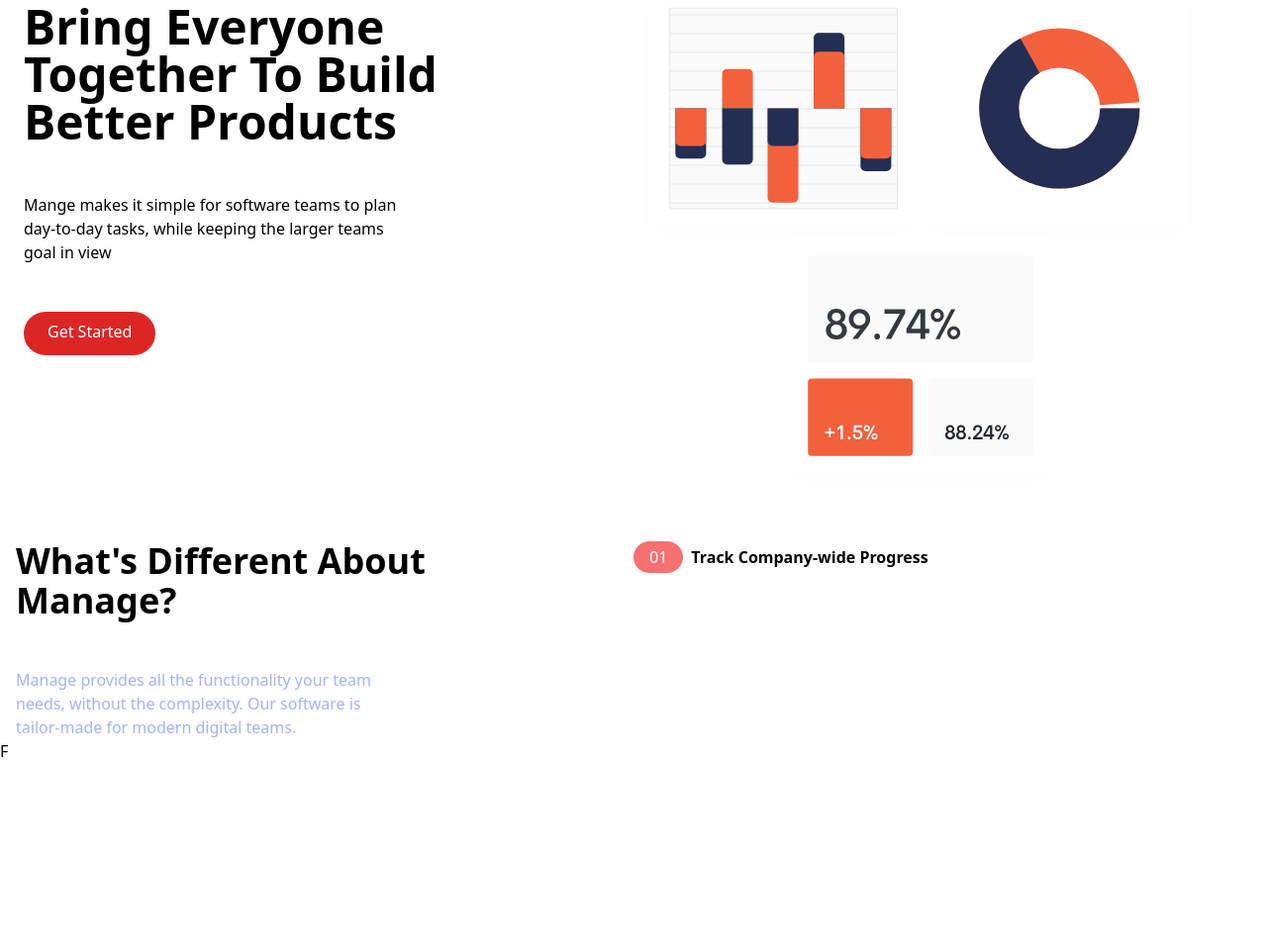
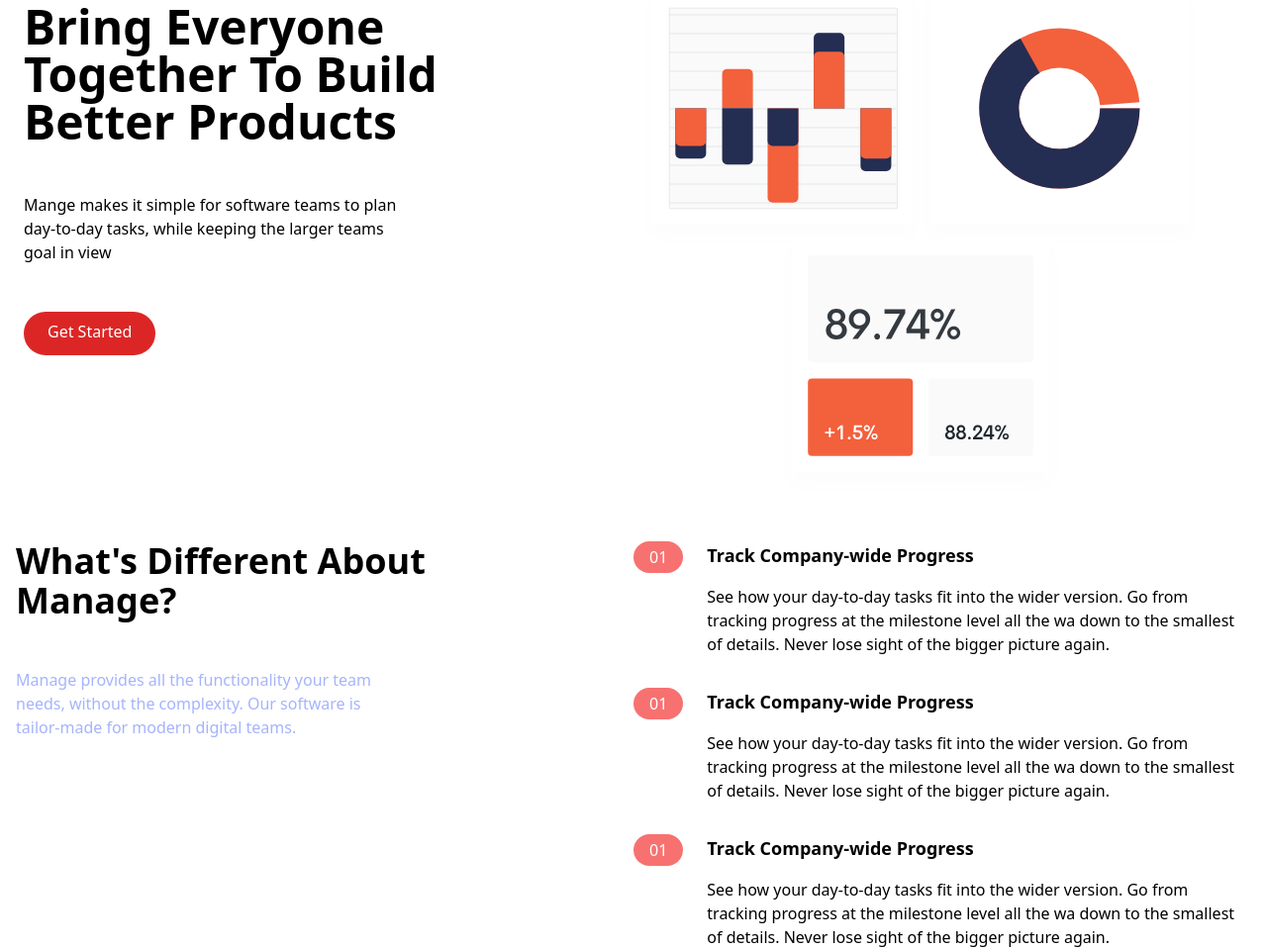
Before and after one commit to TaiwoOluwaseyi/Manage_Landing_Page, a plain HTML site: page index.html in a window 1280 px wide. Shown: the part 150-1109 px from the top of the page at 99% size. Before the commit the page ends 921 px from the top, so only its background shows below. Drawn offline with nearby package versions, Linux system fonts and the light colour scheme.

Commit message:
just be good at what you do

```diff
--- a/index.html
+++ b/index.html
@@ -100,10 +100,87 @@
                 >
                   01
                 </div>
-                <h3 class="text-base font-bold md:nb-4 nd:hidden">Track Company-wide Progress</h3>
+                <h3 class="text-base font-bold md:mb-4 md:hidden">
+                  Track Company-wide Progress
+                </h3>
               </div>
             </div>
+
+            <div>
+              <h3 class="hidden mb-4 text-lg font-bold md:block">
+                Track Company-wide Progress
+              </h3>
+              <p class="text-">
+                See how your day-to-day tasks fit into the wider version. Go from tracking progress at the milestone level all the wa down to the smallest of details. Never lose sight of the bigger picture again.
+              </p>
+            </div>
           </div>
+
+
+          <div
+            class="flex flex-col space-y-3 md:space-y-0 md:space-x-6 md:flex-row"
+          >
+            <!-- Heading -->
+            <div class="rounded-l-full bg-red-400 md:bg-transparent">
+              <div class="flex items-center space-x-2">
+                <div
+                  class="px-4 py-2 text-white rounded-full md:py-1 bg-red-400"
+                >
+                  01
+                </div>
+                <h3 class="text-base font-bold md:mb-4 md:hidden">
+                  Track Company-wide Progress
+                </h3>
+              </div>
+            </div>
+
+            <div>
+              <h3 class="hidden mb-4 text-lg font-bold md:block">
+                Track Company-wide Progress
+              </h3>
+              <p class="text-">
+                See how your day-to-day tasks fit into the wider version. Go from tracking progress at the milestone level all the wa down to the smallest of details. Never lose sight of the bigger picture again.
+              </p>
+            </div>
+          </div>
+
+
+          <div
+            class="flex flex-col space-y-3 md:space-y-0 md:space-x-6 md:flex-row"
+          >
+            <!-- Heading -->
+            <div class="rounded-l-full bg-red-400 md:bg-transparent">
+              <div class="flex items-center space-x-2">
+                <div
+                  class="px-4 py-2 text-white rounded-full md:py-1 bg-red-400"
+                >
+                  01
+                </div>
+                <h3 class="text-base font-bold md:mb-4 md:hidden">
+                  Track Company-wide Progress
+                </h3>
+              </div>
+            </div>
+
+            <div>
+              <h3 class="hidden mb-4 text-lg font-bold md:block">
+                 Track Company-wide Progress
+              </h3>
+              <p class="text-">
+                See how your day-to-day tasks fit into the wider version. Go from tracking progress at the milestone level all the wa down to the smallest of details. Never lose sight of the bigger picture again.
+              </p>
+            </div>
+          </div>
+
+
+
+
+
+
+
+
+
+
         </div>
       </div>
     </section>
@@ -111,4 +188,3 @@
     <script src="https://cdn.tailwindcss.com"></script>
   </body>
 </html>
-F
```
